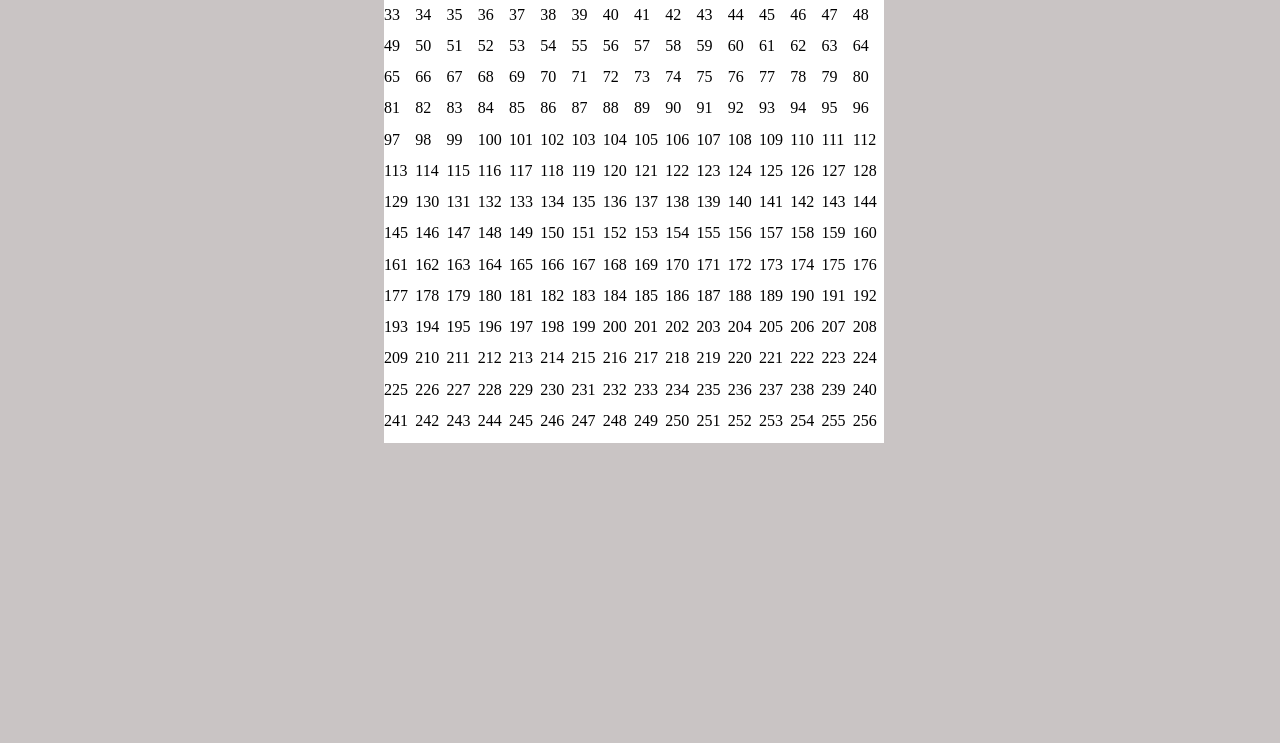
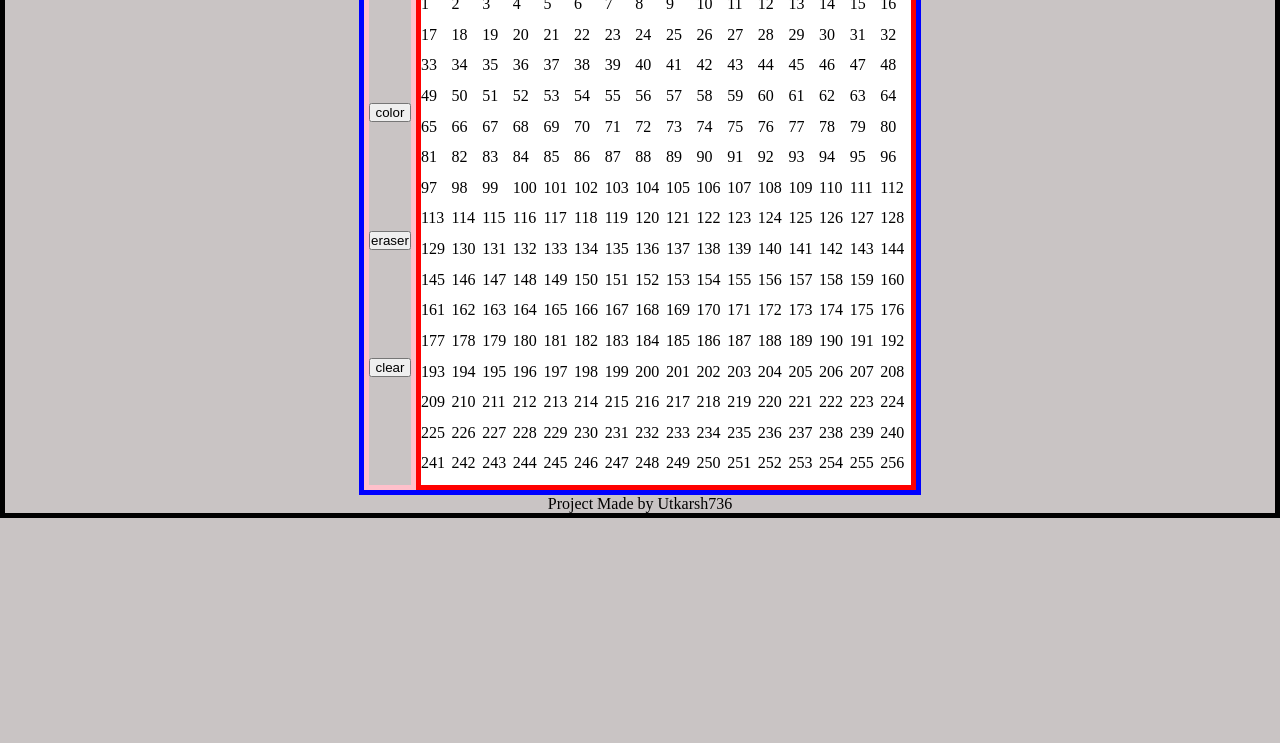
Before and after one commit to Utkarsh736/odin-Etch-a-Sketch, a plain HTML site: page index.html in a window 1280 px wide. Shown: the part 57-800 px from the top of the page. Drawn offline with Linux system fonts and the light colour scheme.

Commit message:
Layout setup

```diff
--- a/index.html
+++ b/index.html
@@ -8,7 +8,20 @@
     <title>Etch-a-Sketch</title>
 </head>
 <body>
-    <div class="container" id="container"></div>
+    <div class="container" id="container">
+        <header>
+            <h1>Etch-a-Sketch</h1>
+        </header>
+        <main class="main">
+            <div class="panel">
+                <button>color</button>
+                <button>eraser</button>
+                <button>clear</button>
+            </div>
+            <div class="grid" id="grid"></div>
+        </main>
+        <footer class="footer">Project Made by Utkarsh736</footer>
+    </div>
     <script src="main.js/app.js"></script>
 </body>
 </html>
--- a/main.css/styles.css
+++ b/main.css/styles.css
@@ -8,13 +8,34 @@ body {
     background-color: rgb(201, 196, 196);
 }
 
+.container{
+    display: flex;
+    flex-direction: column;
+    align-items: center;
+    justify-content: space-evenly;
+    border: 5px solid black;
+}
+
+.main{
+    display: flex;
+    flex-direction: row;
+    justify-content: center;
+    border: 5px solid blue;
+}
+
+.panel{
+    border: 5px solid pink;
+    display: flex;
+    flex-direction: column;
+    justify-content: space-evenly;
+}
+
 .grid{
+    border: 5px solid red;
     height: 500px;
     width: 500px;
     background-color: rgb(255, 255, 255);
     position: relative;
-    top: 30%;
-    left: 30%;
     display: grid;
     grid-template-columns: repeat(16, 1fr);
     grid-template-rows: repeat(16, 1fr);
--- a/main.js/app.js
+++ b/main.js/app.js
@@ -1,8 +1,7 @@
-const container = document.getElementById('container');
+const grid = document.getElementById('grid');
 
 function gridSetup(){
-    const grid = document.createElement('div');
-    grid.classList.add('grid');
+
 
     for(let i=1; i<=16*16; i++ ){
         const gridSquare = document.createElement('div');
@@ -12,7 +11,6 @@ function gridSetup(){
         grid.appendChild(gridSquare);
     };
 
-    container.appendChild(grid);
 };
 
 gridSetup()
@@ -21,7 +19,7 @@ const Squares = document.querySelectorAll('.gridSquare');
 
 Squares.forEach((selectSquare)=>{
     selectSquare.addEventListener('mouseover', ()=>{
-        console.log(selectSquare.id);
+        // console.log(selectSquare.id);
         addClass(selectSquare);
     });
 });
```
